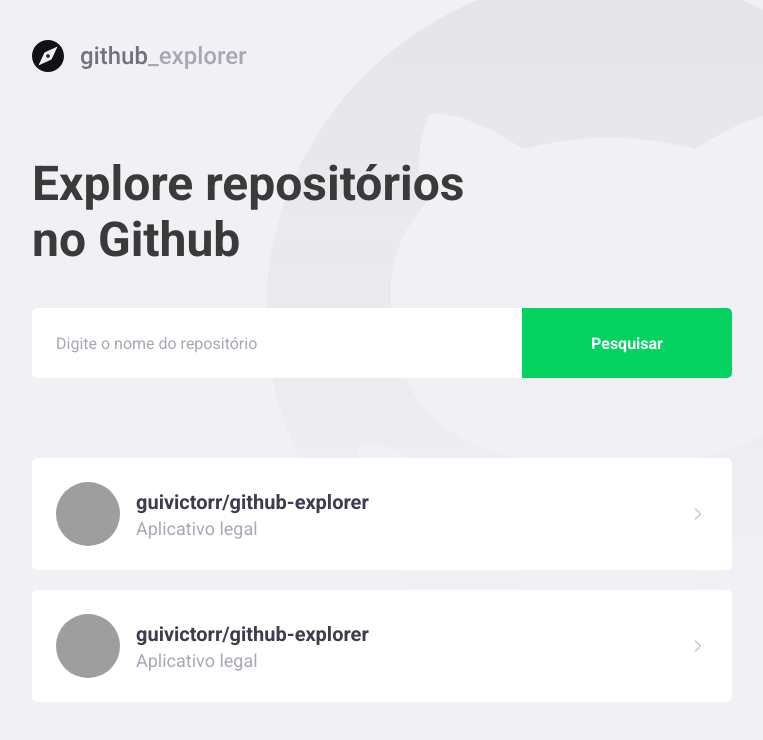
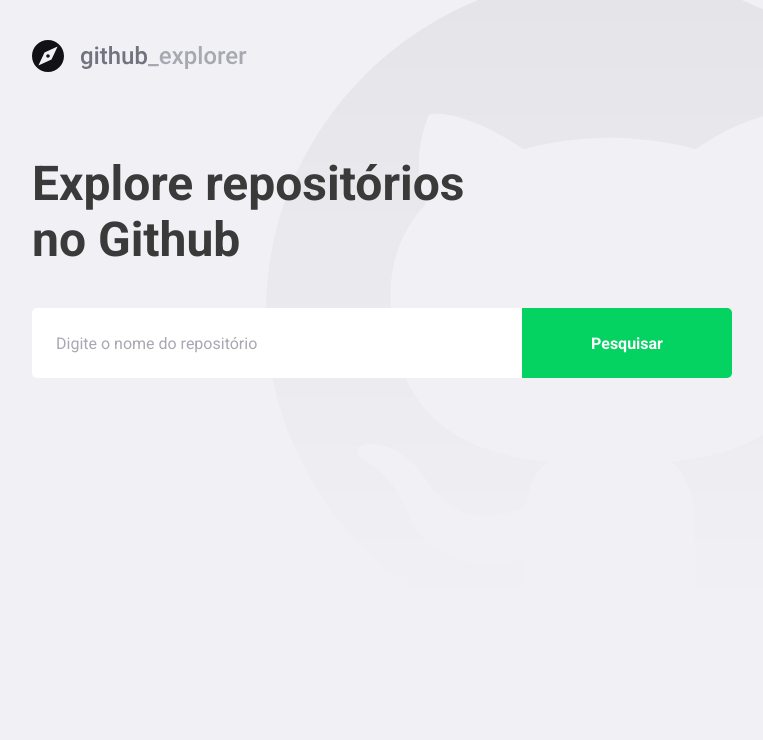
Before and after one commit to guivictorr/github-explorer, a React (Create React App) app: page / in a window 1280 px wide. Shown: the top 740 px of the page, without its empty margins (148-911 px from the left). Built offline with nearby package versions, Linux system fonts and the light colour scheme; grey boxes are pictures that could not be loaded.

Commit message:
connection with github api

```diff
--- a/src/pages/Dashboard/index.tsx
+++ b/src/pages/Dashboard/index.tsx
@@ -1,47 +1,64 @@
-import React from 'react';
+import React, {useState, FormEvent} from 'react';
 import { FiChevronRight } from 'react-icons/fi'
 
+import api from '../../services/api';
 import logoImg from '../../assets/logo.svg';
 
 import { Title, Form, Repositories } from './styles';
 
+interface Repository {
+  full_name: string,
+  description: string,
+  owner: {
+    login: string,
+    avatar_url: string,
+  },
+}
+
 const Dashboard: React.FC = () => {
+  const [repositories, setRepositories] = useState<Repository[]>([])
+  const [newRepo, setNewRepo] = useState('')
+
+  async function handleAddRepository(event: FormEvent){
+    event.preventDefault();
+
+    const response = await api.get(`repos/${newRepo}`)
+    const repository = response.data
+
+    setRepositories([...repositories, repository])
+    setNewRepo('');
+  }
+
   return (
     <>
       <img src={logoImg} alt="Github explorer"/>
       <Title>Explore repositórios no Github</Title>
 
-      <Form>
-        <input type="text" placeholder="Digite o nome do repositório"/>
+      <Form onSubmit={handleAddRepository}>
+        <input
+          value={newRepo}
+          onChange={event => setNewRepo(event.target.value)}
+          type="text"
+          placeholder="Digite o nome do repositório"
+        />
         <button type="submit">Pesquisar</button>
       </Form>
 
       <Repositories>
-        <a href="#">
+        {repositories.map(repository => (
+          <a key={repository.full_name}href="#">
             <img
-            src="https://avatars3.githubusercontent.com/u/55333929?s=460&u=ee19ecf53d37b8dfc4492d50293a46e6fa9df302&v=4"
-            alt="Guilherme Victor"
+              src={repository.owner.avatar_url}
+              alt={repository.owner.login}
             />
             <div>
-            <strong>guivictorr/github-explorer</strong>
-            <p>Aplicativo legal</p>
+              <strong>{repository.full_name}</strong>
+              <p>{repository.description}</p>
             </div>
 
             <FiChevronRight size={20}/>
           </a>
-
-        <a href="#">
-          <img
-            src="https://avatars3.githubusercontent.com/u/55333929?s=460&u=ee19ecf53d37b8dfc4492d50293a46e6fa9df302&v=4"
-            alt="Guilherme Victor"
-          />
-          <div>
-            <strong>guivictorr/github-explorer</strong>
-            <p>Aplicativo legal</p>
-          </div>
-
-          <FiChevronRight size={20}/>
-        </a>
+        ))}
       </Repositories>
     </>
   );
--- a/src/pages/Dashboard/styles.ts
+++ b/src/pages/Dashboard/styles.ts
@@ -71,7 +71,8 @@
     }
 
     div {
-      margin-left: 16px;
+      margin: 0 16px;
+      flex:1;
 
       strong{
         font-size: 20px;
--- /dev/null
+++ b/src/services/api.js
@@ -0,0 +1,7 @@
+import axios from 'axios';
+
+const api = axios.create({
+  baseURL: 'https://api.github.com'
+})
+
+export default api;
```
Lines whose indentation alone changed are shown as unchanged.
